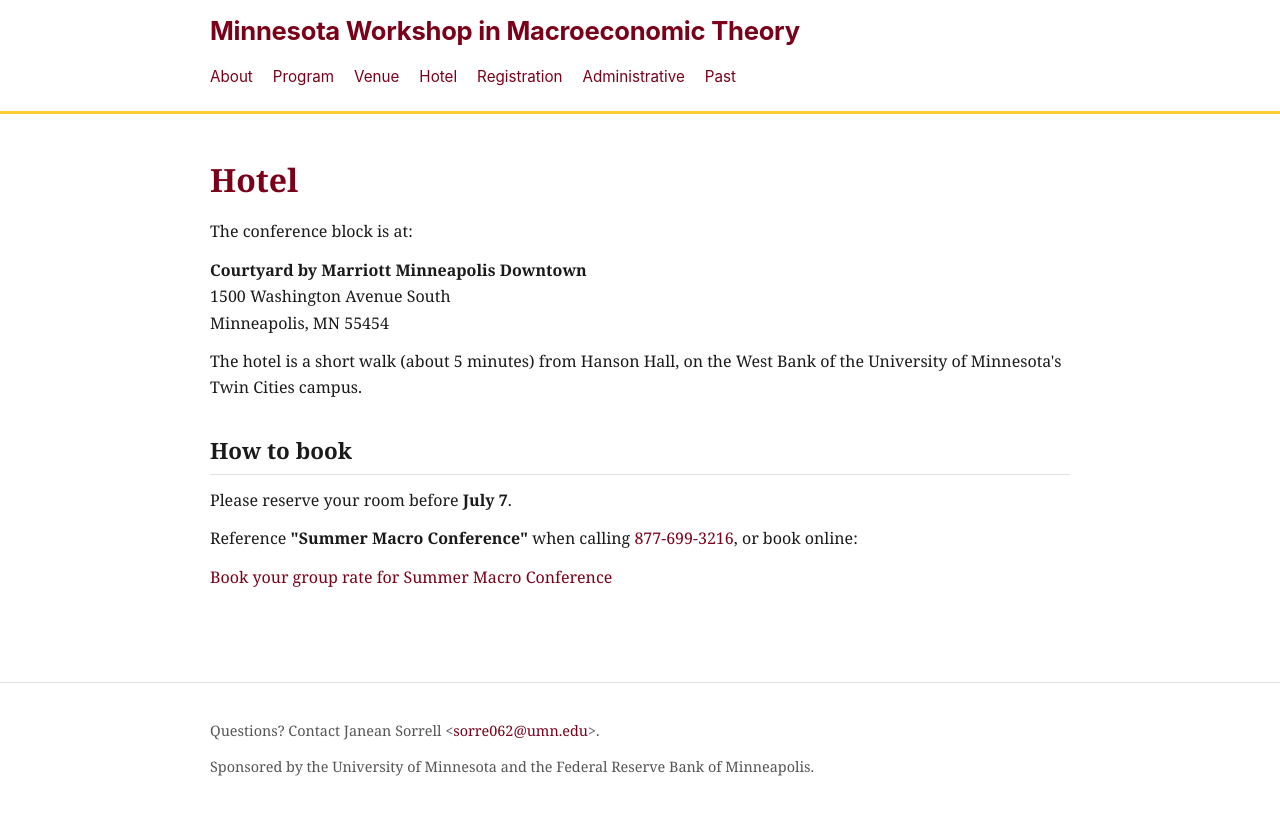
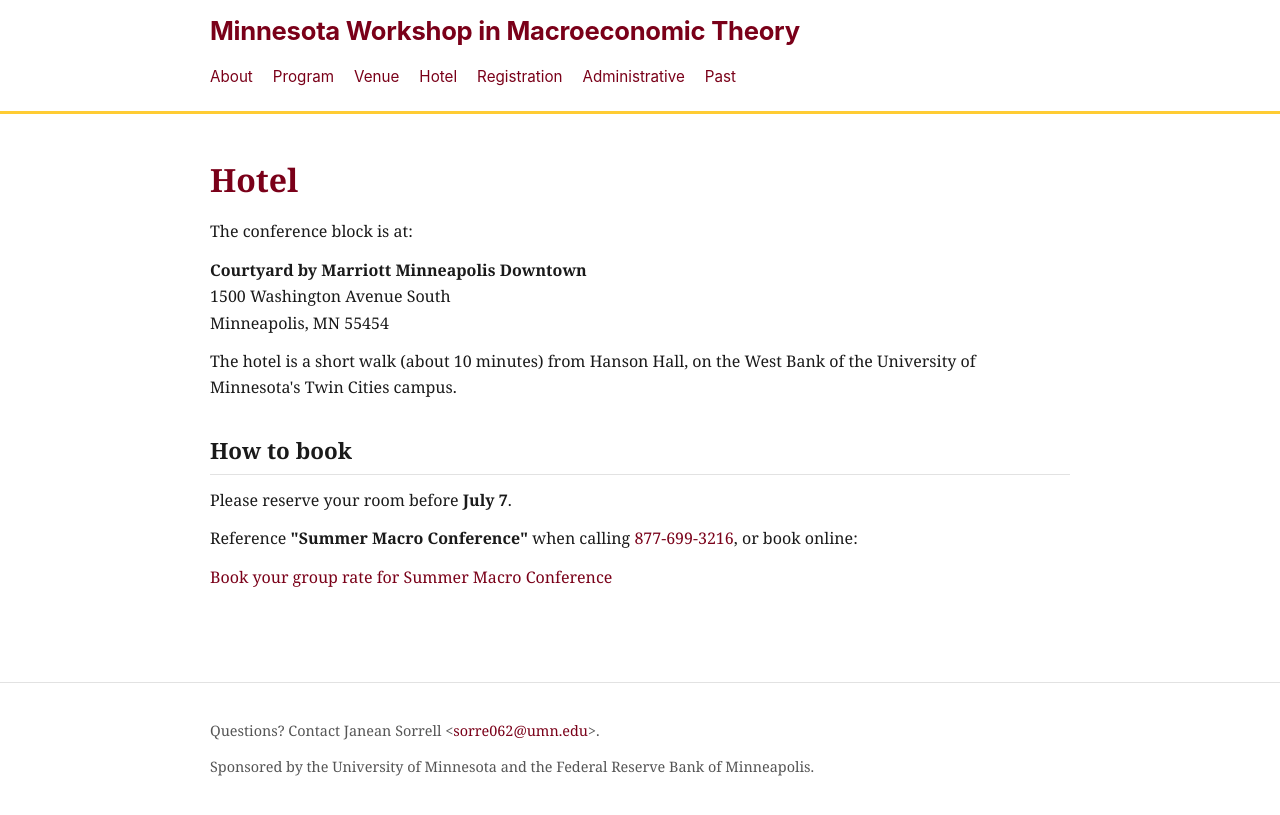
Before and after one commit to mnmacro/mnmacro.github.io, a Jekyll site: the page built from hotel.md, in a window 1280 px wide. Shown: the top 815 px of the page. Built offline with Jekyll 4.4.1, drawn with Linux system fonts in a browser that asks for light colours.

Commit message:
Correct walking distance from hotel to Hanson Hall
Co-Authored-By: Claude Opus 4.7 (1M context) <noreply@anthropic.com>

```diff
--- a/hotel.md
+++ b/hotel.md
@@ -12,7 +12,7 @@ permalink: /hotel/
 1500 Washington Avenue South<br>
 Minneapolis, MN 55454</p>
 
-<p>The hotel is a short walk (about 5 minutes) from Hanson Hall, on the West Bank of the University of Minnesota's Twin Cities campus.</p>
+<p>The hotel is a short walk (about 10 minutes) from Hanson Hall, on the West Bank of the University of Minnesota's Twin Cities campus.</p>
 
 <h2>How to book</h2>
 
```
